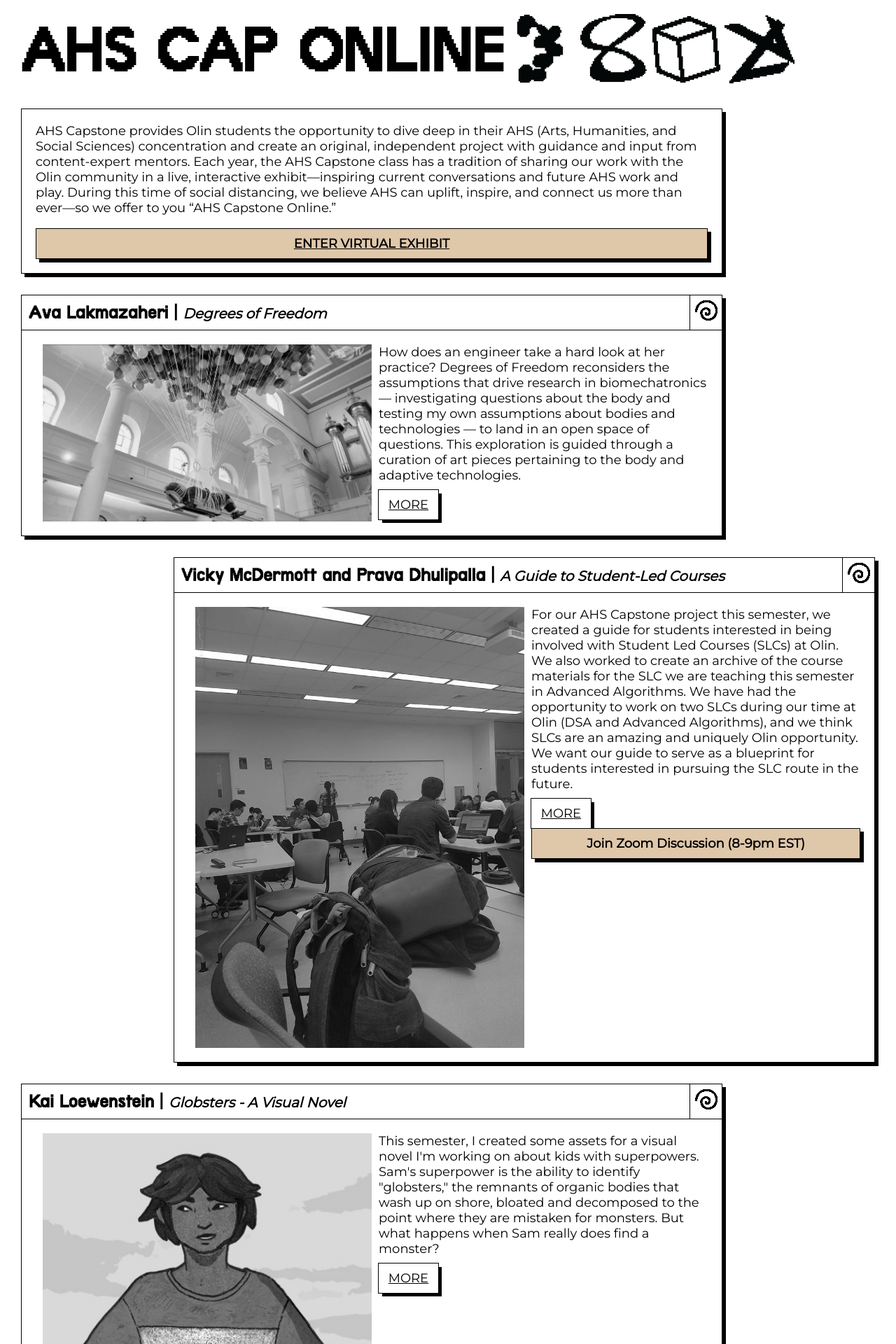
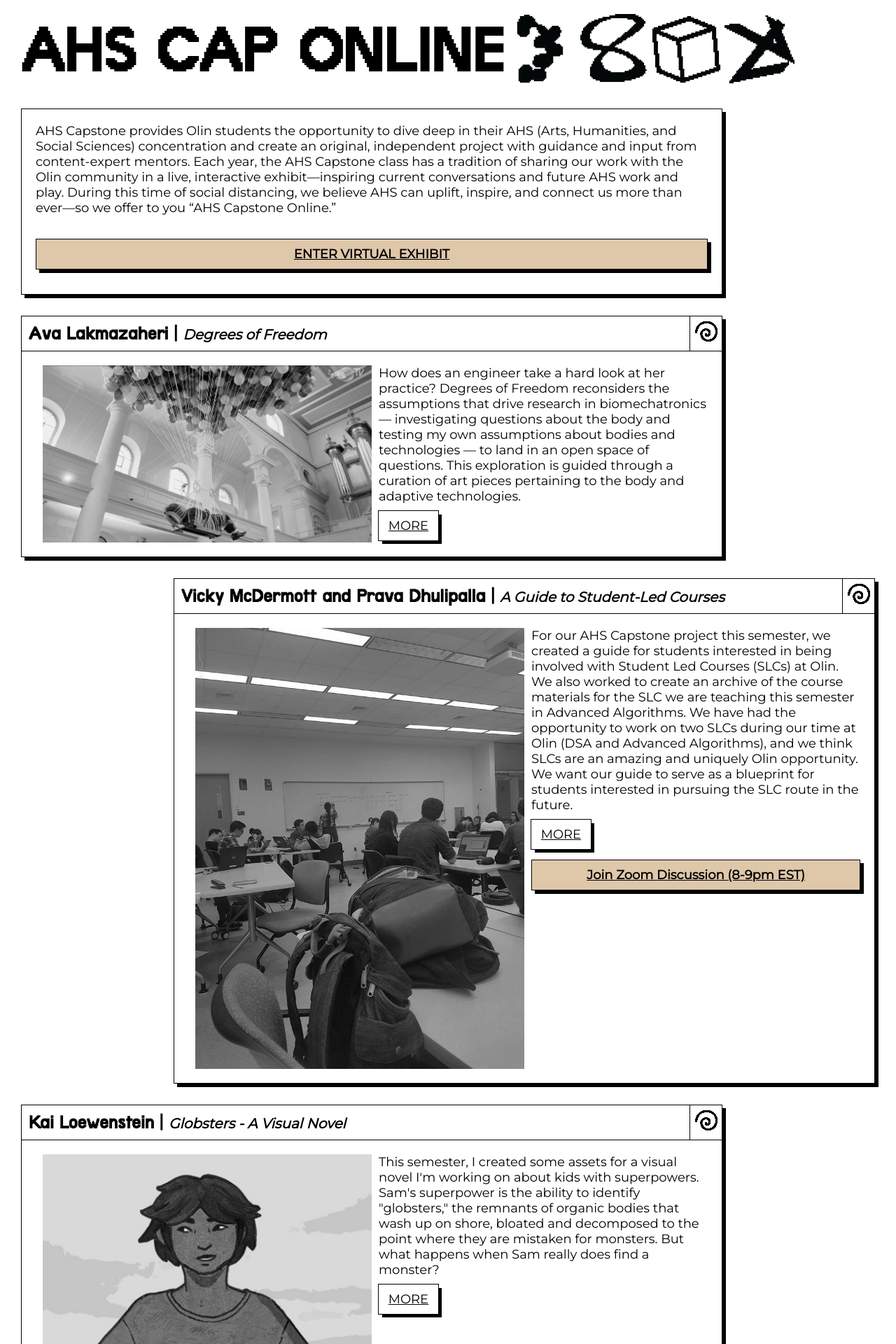
Before and after one commit to olin/ahs-capstone-exhibit, a Jekyll site: the page built from index.md, in a window 1280 px wide. Shown: the top 1920 px of the page at 70% size. Built offline with Jekyll 4.4.1, drawn with Linux system fonts in a browser that asks for light colours.

Commit message:
Actually adding zoom links.

```diff
--- a/_layouts/home.html
+++ b/_layouts/home.html
@@ -34,7 +34,7 @@
                 {% assign proj_href = project.url | relative_url | append: project.hyperlink %}
                 <a class="Project__link" href={{proj_href}} target="_blank">MORE</a>
                 {% if project.zoom %}
-                    <a class="Exhibit__link Exhibit__link--ready">Join Zoom Discussion (8-9pm EST)</a>
+                    <a class="Exhibit__link Exhibit__link--ready" href={{project.zoom}}>Join Zoom Discussion (8-9pm EST)</a>
                 {% endif %}
             </div>
         </div>
--- a/assets/css/button.scss
+++ b/assets/css/button.scss
@@ -23,6 +23,7 @@
     border: 1px solid black;
     color: black;
     font-weight: bold;
+    margin: 15px 0;
     padding: 10px;
     text-align: center;
     cursor: default;
```
